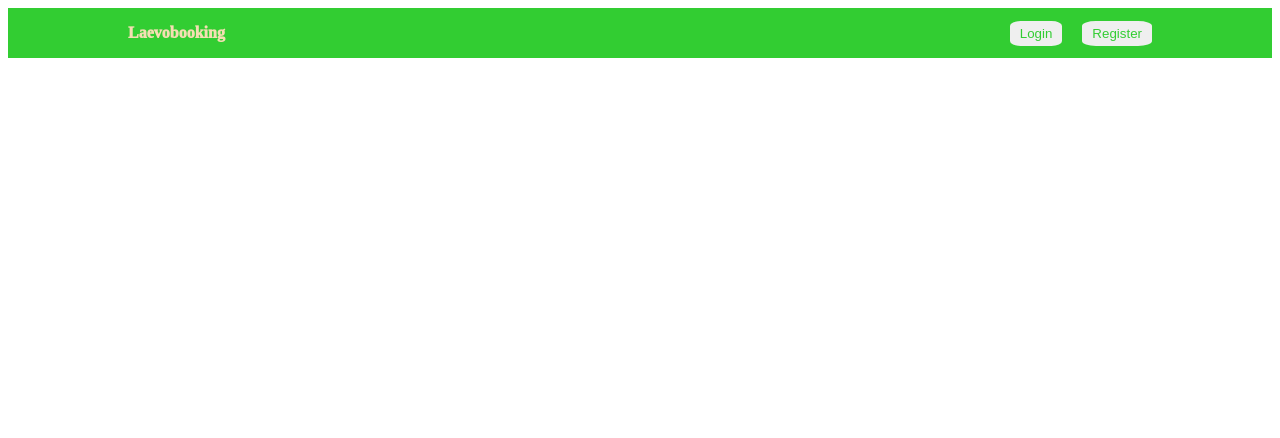
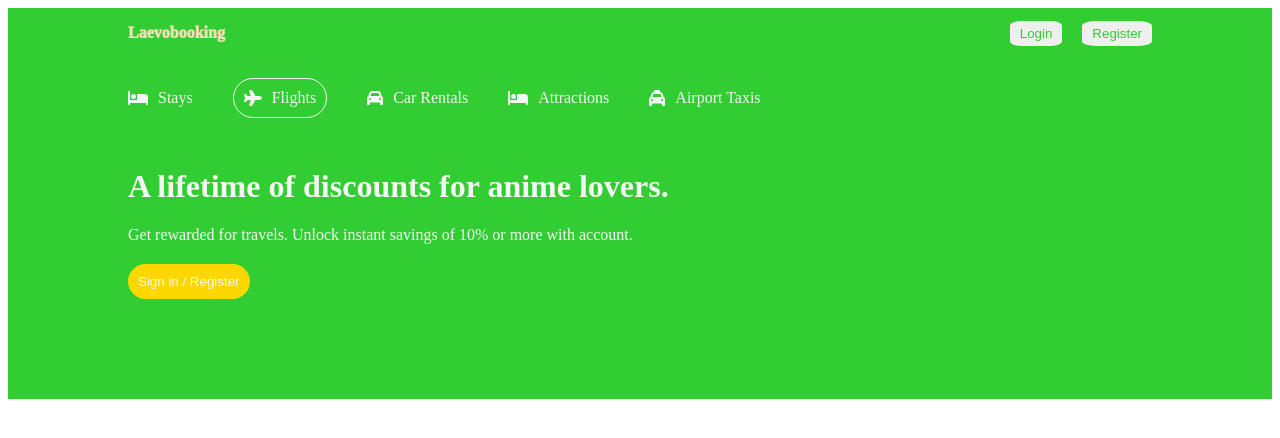
Before and after one commit to Phanideepak/hotel-master-ui, a React (Create React App) app: page / in a window 1280 px wide. Shown: the top 438 px of the page. Built offline with nearby package versions, Linux system fonts and the light colour scheme.

Commit message:
hotel-booking

```diff
--- a/src/components/header/Header.jsx
+++ b/src/components/header/Header.jsx
@@ -1,13 +1,40 @@
+import { faBed, faCar, faPlane, faTaxi } from '@fortawesome/free-solid-svg-icons'
+import { FontAwesomeIcon } from '@fortawesome/react-fontawesome'
 import React from 'react'
 import './header.css'
 
 const Header = () => {
   return (
     <div className='header'>
-        <div className="headerList">
-            <div className="headerListItems">
-
+        <div className="headerContainer">
+            <div className="headerList">
+                <div className="headerListItem">
+                <FontAwesomeIcon icon={faBed} />
+                <span>Stays</span>
+                </div>
+                <div className="headerListItem active">
+                <FontAwesomeIcon icon={faPlane} />
+                <span>Flights</span>
+                </div>
+                <div className="headerListItem">
+                <FontAwesomeIcon icon={faCar} />
+                <span>Car Rentals</span>
+                </div>
+                <div className="headerListItem">
+                <FontAwesomeIcon icon={faBed} />
+                <span>Attractions</span>
+                </div>
+                <div className="headerListItem">
+                <FontAwesomeIcon icon={faTaxi} />
+                <span>Airport Taxis</span>
+                </div>
             </div>
+            <h1 className="headerTitle">A lifetime of discounts for anime lovers.</h1>
+            <p className="headerDescription">
+                Get rewarded for travels. Unlock instant savings of 10% or more with
+                account.
+            </p>
+            <button className="headerButton">Sign in / Register</button>
         </div>
     </div>
   )
--- a/src/components/header/header.css
+++ b/src/components/header/header.css
@@ -0,0 +1,44 @@
+.header{
+    background-color: limegreen;
+    color:whitesmoke;
+    display: flex;
+    justify-content: center;
+}
+
+.headerContainer{
+    max-width: 100%;
+    width: 1024px;
+    margin: 20px 0px 100px 0px;
+}
+
+.headerList{
+    display: flex;
+    gap: 40px;
+    margin-bottom: 50px;
+}
+
+.headerListItem{
+    display: flex;
+    align-items: center;
+    gap:10px;
+}
+
+.headerListItem.active{
+    border: 1px solid whitesmoke;
+    border-radius: 20px;
+    padding: 10px;
+}
+
+.headerDescription{
+    margin: 20px 0px;
+}
+
+.headerButton{
+    font-weight: 500;
+    background-color: gold;
+    color: whitesmoke;
+    border: none;
+    padding: 10px;
+    cursor: pointer;
+    border-radius: 20px;
+}
```
